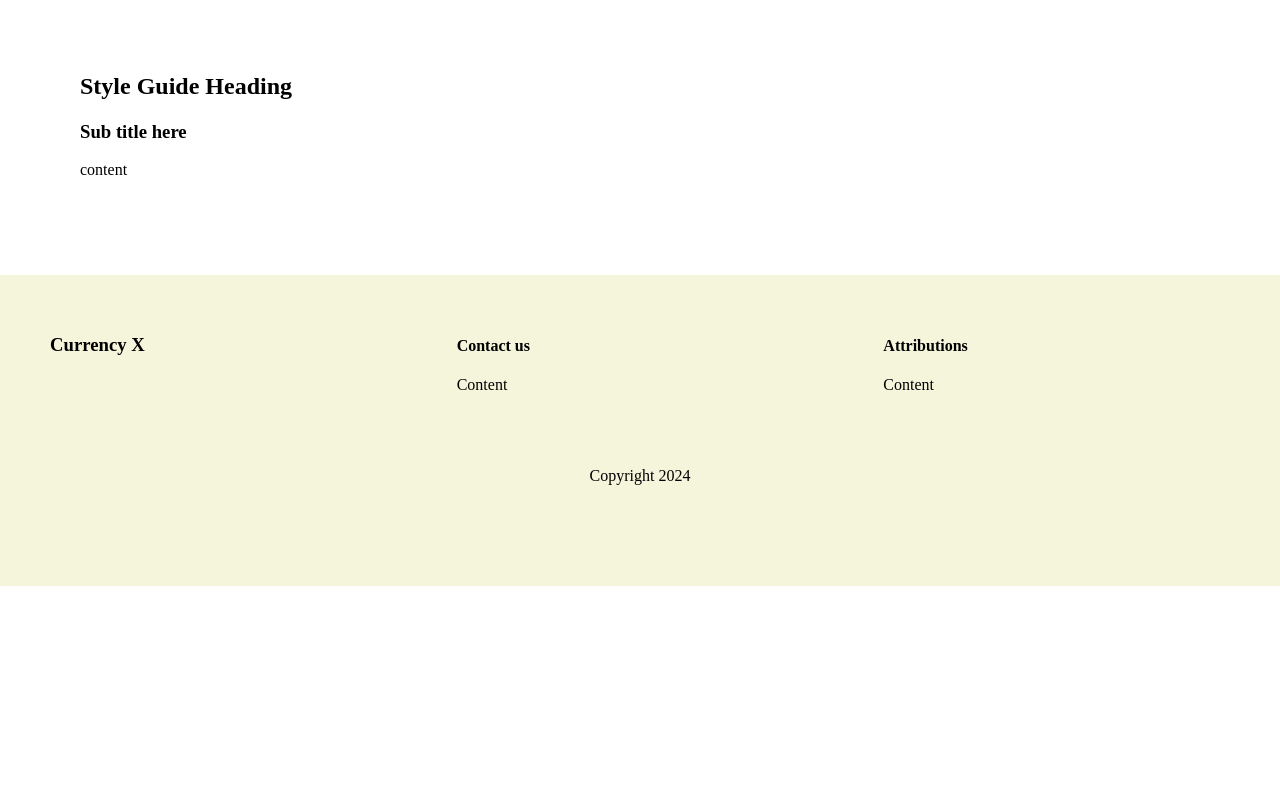
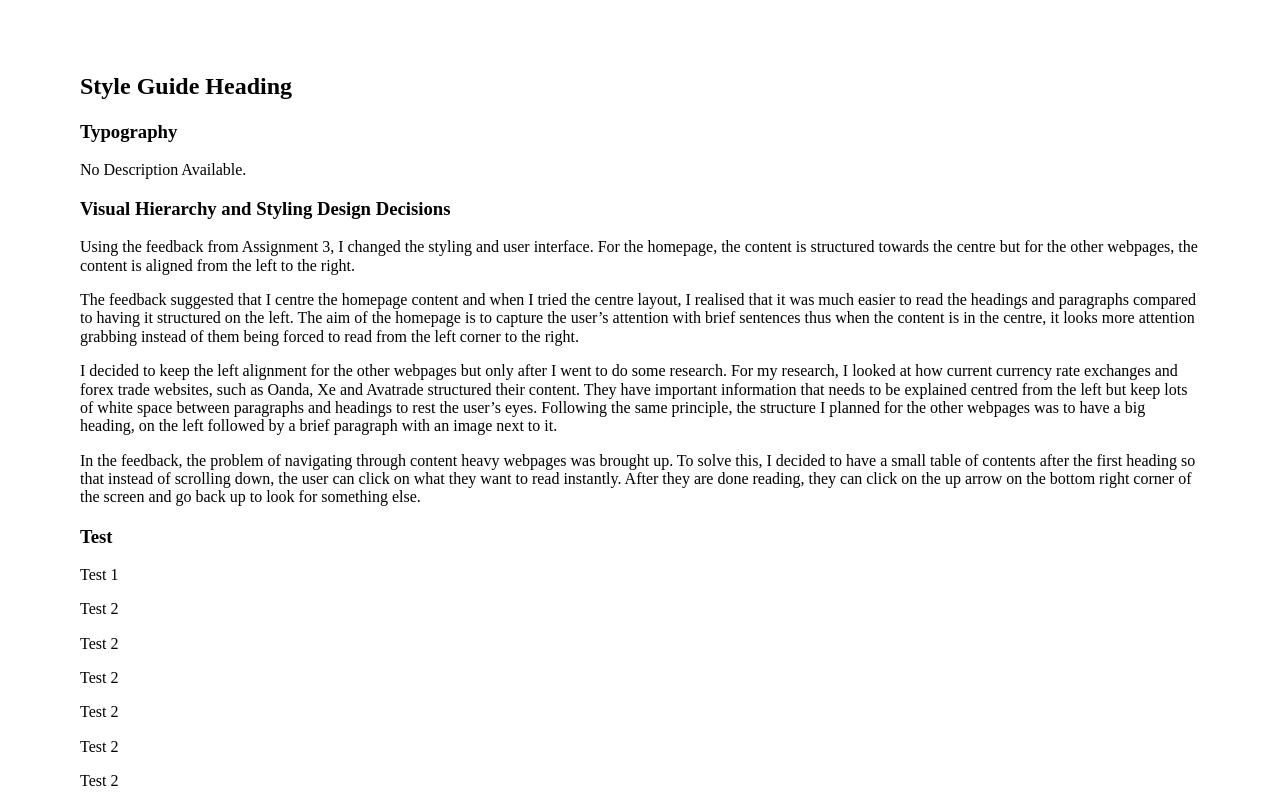
Before and after one commit to zeenatcassim/Exam-Commercial-Website, a plain HTML site: page html/design.html in a window 1280 px wide. Shown: the part 840-1640 px from the top of the page. Before the commit the page ends 1426 px from the top, so only its background shows below. Drawn offline with Linux system fonts and the light colour scheme.

Commit message:
data viz [1]

```diff
--- a/html/design.html
+++ b/html/design.html
@@ -43,8 +43,7 @@
 
       <section class="content-two">
         <h2 class="p-name">Style Guide Heading</h2>
-        <h3 class="p-title">Sub title here</h3>
-        <p class="p-summary">content</p>
+        <section class="style-guide-container"></section>
       </section>
     </main>
 
@@ -69,5 +68,6 @@
     </footer>
 
     <!--JS Script-->
+    <script type="module" src="/Exam-Commercial-Website/js/design.js"></script>
   </body>
 </html>
--- /dev/null
+++ b/js/content.js
@@ -0,0 +1,30 @@
+//This contains all the content that is added on the website through JavaScript
+
+//Style Guide
+
+export const styleGuide = [
+    {
+        title: 'Typography',
+        p: 'lorem ipsum',
+    },
+    {
+        title:'Visual Hierarchy and Styling Design Decisions' ,
+        paragraphs: [
+            'Using the feedback from Assignment 3, I changed the styling and user interface. For the homepage, the content is structured towards the centre but for the other webpages, the content is aligned from the left to the right. ',
+             'The feedback suggested that I centre the homepage content and when I tried the centre layout, I realised that it was much easier to read the headings and paragraphs compared to having it structured on the left. The aim of the homepage is to capture the user’s attention with brief sentences thus when the content is in the centre, it looks more attention grabbing instead of them being forced to read from the left corner to the right. ',
+             'I decided to keep the left alignment for the other webpages but only after I went to do some research. For my research, I looked at how current currency rate exchanges and forex trade websites, such as Oanda, Xe and Avatrade structured their content. They have important information that needs to be explained centred from the left but keep lots of white space between paragraphs and headings to rest the user’s eyes. Following the same principle, the structure I planned for the other webpages was to have a big heading, on the left followed by a brief paragraph with an image next to it. ',
+             'In the feedback, the problem of navigating through content heavy webpages was brought up. To solve this, I decided to have a small table of contents after the first heading so that instead of scrolling down, the user can click on what they want to read instantly. After they are done reading, they can click on the up arrow on the bottom right corner of the screen and go back up to look for something else. ',
+            ],
+    }, {
+        title:'Test',
+        paragraphs: [
+            'Test 1',
+            'Test 2',
+            'Test 2',
+            'Test 2',
+            'Test 2',
+            'Test 2',
+            'Test 2',
+        ]
+    }
+]
--- /dev/null
+++ b/js/design.js
@@ -0,0 +1,24 @@
+
+//Style Guide
+
+const styleGuideContainer = document.querySelector('.style-guide-container');
+
+import { styleGuide } from "./content.js";
+
+function populateStyleGuide(styleGuide){
+    styleGuide.forEach((sectionData, index) => {
+      const container = document.createElement('section');
+      container.classList.add('style-guide-section'); // Use a more specific class if needed
+
+      container.innerHTML = `
+        <h3 class="style-guide-title p-title">${sectionData.title}</h3>
+      ${sectionData.paragraphs ? sectionData.paragraphs.map(p => `<p class= "style-guide-content p-summary"> ${p} </p>`).join('') : '<p> No Description Available.</p>'}
+
+      `;
+    styleGuideContainer.appendChild(container);
+  }
+  )}
+
+populateStyleGuide(styleGuide);
+
+//${index === 1 ? `<img src="${sectionData.img || " alt="${sectionData.h3} image" class="style-guide-image" />` : ''}
```
Also changed, not shown: html/data viz.html (+27 -4 lines).
